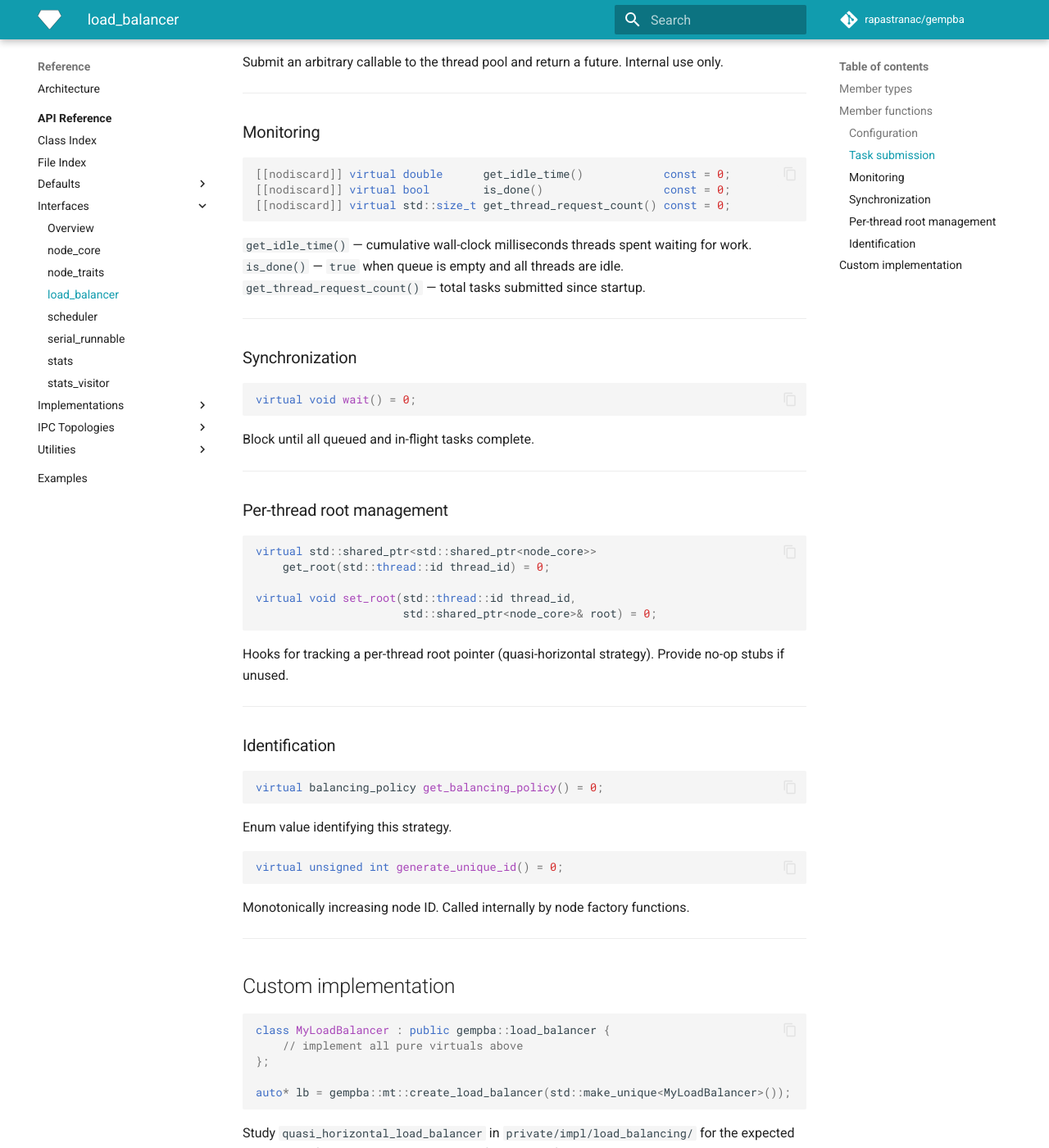
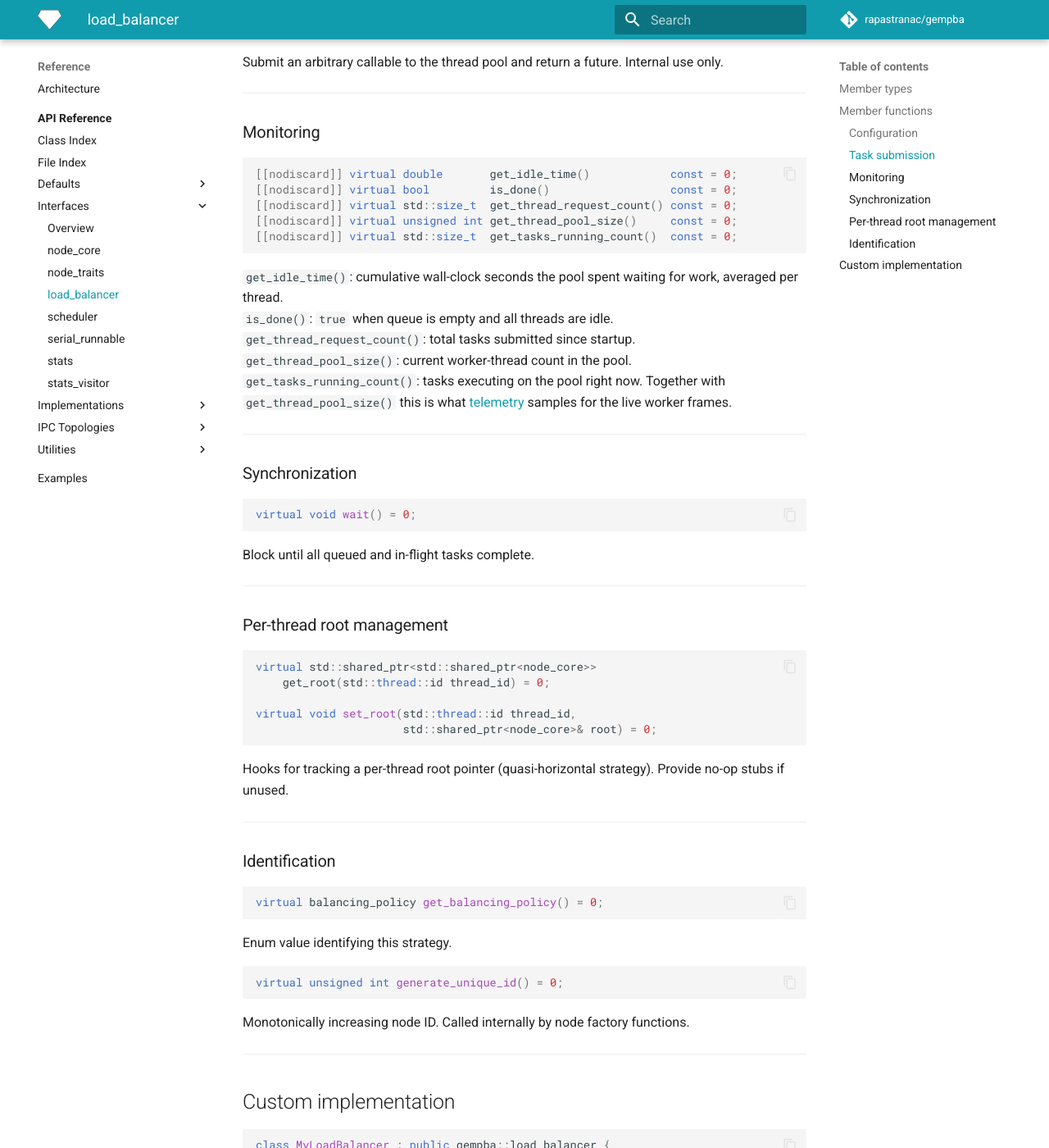
Before and after one commit to rapastranac/gempba-docs, an MkDocs documentation site: the page built from docs/reference/interfaces/load-balancer.md, in a window 1280 px wide and 1400 px high, scrolled down 1261 px. Shown: the whole window at 82% size. Built offline with MkDocs 1.6.1 and Material for MkDocs 9.7.7, drawn with Linux system fonts in a browser that asks for light colours; comment, search, counter and statistics services are not loaded; some of the changed text lies outside the part shown.

Commit message:
#5 Correct the interface reference pages against the v4.1.3 headers
- load-balancer.md: add get_thread_pool_size and get_tasks_running_count, fix get_idle_time to wall-clock seconds averaged per thread, and present the BYO overload as the mode-agnostic top-level factory
- scheduler.md: add a Monitoring section with get_pending_request_count, fix elapsed_time to seconds minus the termination-detection timeout, and sweep the namespaces
- node-traits.md and scheduler.md: point the serializable and scheduler_traits links at their real anchors
- serial-runnable.md: sweep the runnables factory namespaces

````diff
--- a/docs/reference/interfaces/load-balancer.md
+++ b/docs/reference/interfaces/load-balancer.md
@@ -57,14 +57,18 @@ Submit an arbitrary callable to the thread pool and return a future. Internal us
 ### Monitoring
 
 ```cpp
-[[nodiscard]] virtual double      get_idle_time()            const = 0;
-[[nodiscard]] virtual bool        is_done()                  const = 0;
-[[nodiscard]] virtual std::size_t get_thread_request_count() const = 0;
+[[nodiscard]] virtual double       get_idle_time()            const = 0;
+[[nodiscard]] virtual bool         is_done()                  const = 0;
+[[nodiscard]] virtual std::size_t  get_thread_request_count() const = 0;
+[[nodiscard]] virtual unsigned int get_thread_pool_size()     const = 0;
+[[nodiscard]] virtual std::size_t  get_tasks_running_count()  const = 0;
 ```
 
-`get_idle_time()` — cumulative wall-clock milliseconds threads spent waiting for work.
-`is_done()` — `true` when queue is empty and all threads are idle.
-`get_thread_request_count()` — total tasks submitted since startup.
+`get_idle_time()`: cumulative wall-clock seconds the pool spent waiting for work, averaged per thread.
+`is_done()`: `true` when queue is empty and all threads are idle.
+`get_thread_request_count()`: total tasks submitted since startup.
+`get_thread_pool_size()`: current worker-thread count in the pool.
+`get_tasks_running_count()`: tasks executing on the pool right now. Together with `get_thread_pool_size()` this is what [telemetry](../../telemetry/index.md) samples for the live worker frames.
 
 ---
 
@@ -111,7 +115,9 @@ class MyLoadBalancer : public gempba::load_balancer {
     // implement all pure virtuals above
 };
 
-auto* lb = gempba::mt::create_load_balancer(std::make_unique<MyLoadBalancer>());
+auto* lb = gempba::create_load_balancer(std::make_unique<MyLoadBalancer>());
 ```
 
+The BYO overload is mode-agnostic and lives at the top level of the `gempba` namespace; it behaves identically in MT and MP builds.
+
 Study `quasi_horizontal_load_balancer` in `private/impl/load_balancing/` for the expected semantics of every tree navigation call before writing from scratch.
````
Also changed, not shown: docs/reference/interfaces/node-traits.md (+1 -1 lines), docs/reference/interfaces/scheduler.md (+15 -6 lines), docs/reference/interfaces/serial-runnable.md (+2 -2 lines).
